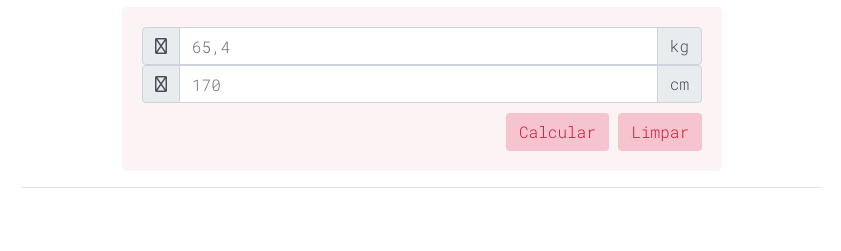
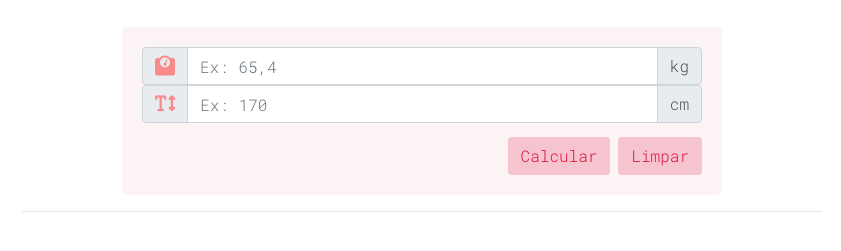
Before and after one commit to rafaelfonsxca/calculadora-imc, a plain HTML site: page index.html in a window 1280 px wide. Shown: the part 193-444 px from the top of the page, without its empty margins (218-1059 px from the left). Drawn offline with nearby package versions, Linux system fonts and the light colour scheme.

Commit message:
em desenvolvimento

```diff
--- a/css/style.css
+++ b/css/style.css
@@ -7,7 +7,7 @@ body{
 header{
     display: flex;
     justify-content: space-between;
-    margin-top: 50px;
+    margin-top: 70px;
     padding: 10px;
 }
 
@@ -33,7 +33,7 @@ form{
 }
 
 .btn{
-    margin-top: 10px;
+    margin-top: 14px;
     background-color: rgb(245, 196, 206);
     color: crimson;
 }
@@ -43,3 +43,16 @@ form{
     border: 1px solid crimson;
     background-color: rgb(252, 243, 244);
 }
+
+span{
+    color: #f88a8a;
+}
+
+.fas{
+    font-size: 20px;
+    color: #f88a8a;
+}
+
+.fa-text-height{
+    font-size: 18px;
+}
--- a/index.html
+++ b/index.html
@@ -25,24 +25,24 @@
     <form>
         <div class="input-group">
             <div class="input-group-prepend">
-                <div class="input-group-text"><i class="far fa-weight"></i></div>
+                <div class="input-group-text"><i class="fas fa-weight"></i></i></div>
             </div>
-            <input class="form-control" type="text" placeholder="65,4">
+            <input class="form-control" type="text" placeholder="Ex: 65,4">
             <div class="input-group-append">
                 <span class="input-group-text">kg</span>
             </div>
         </div>
         <div class="input-group">
             <div class="input-group-prepend">
-                <div class="input-group-text"><i class="far fa-weight"></i></div>
+                <div class="input-group-text"><i class="fas fa-text-height"></i></i></div>
             </div>
-            <input class="form-control" type="text" placeholder="170">
+            <input class="form-control" type="text" placeholder="Ex: 170">
             <div class="input-group-append">
                 <span class="input-group-text">cm</span>
             </div>
         </div>
-        <div class="text-right">
-            <button class="btn" type="button">Calcular</button>
+        <div class="d-flex justify-content-end">
+            <button class="btn mr-2" type="button">Calcular</button>
             <button class="btn" type="button">Limpar</button>
         </div>
     </form>
```
